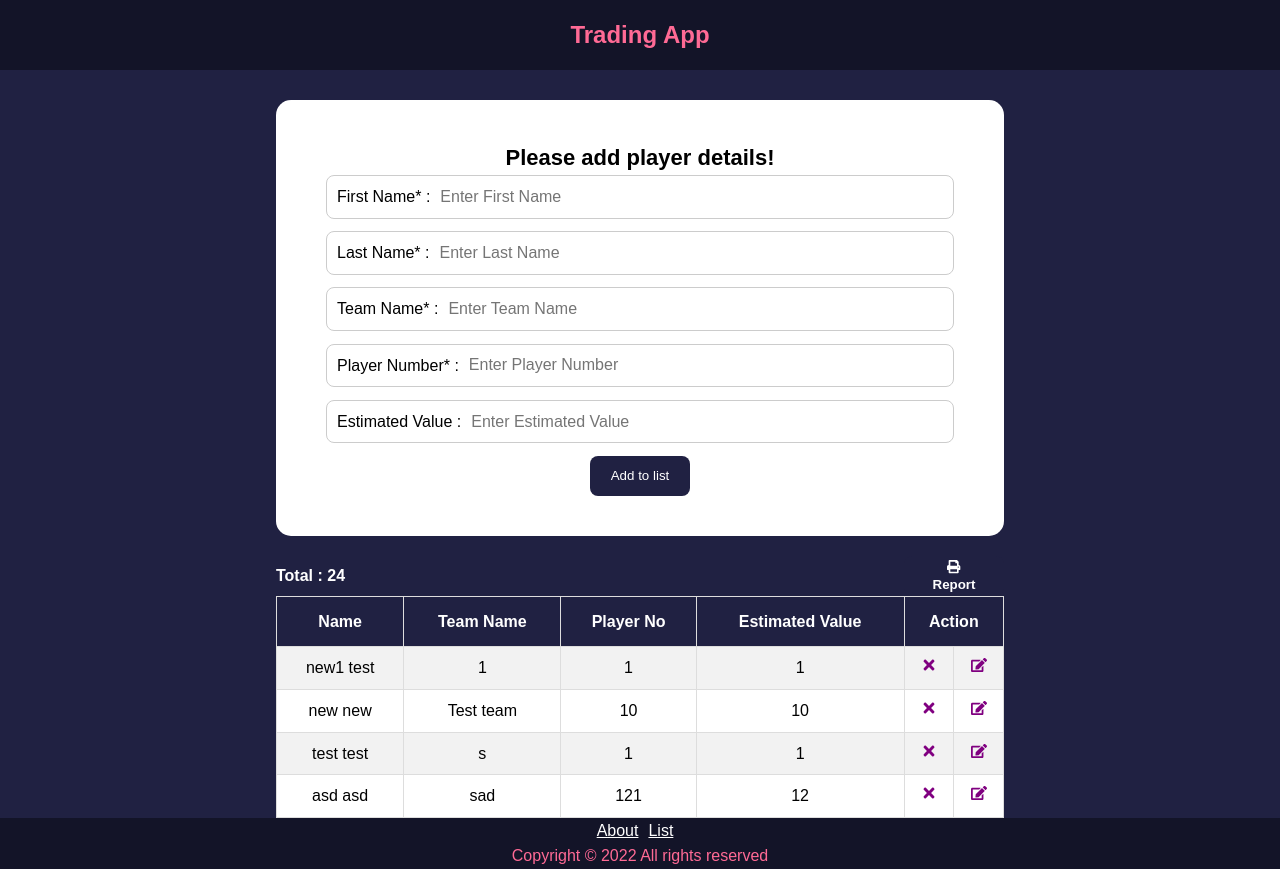
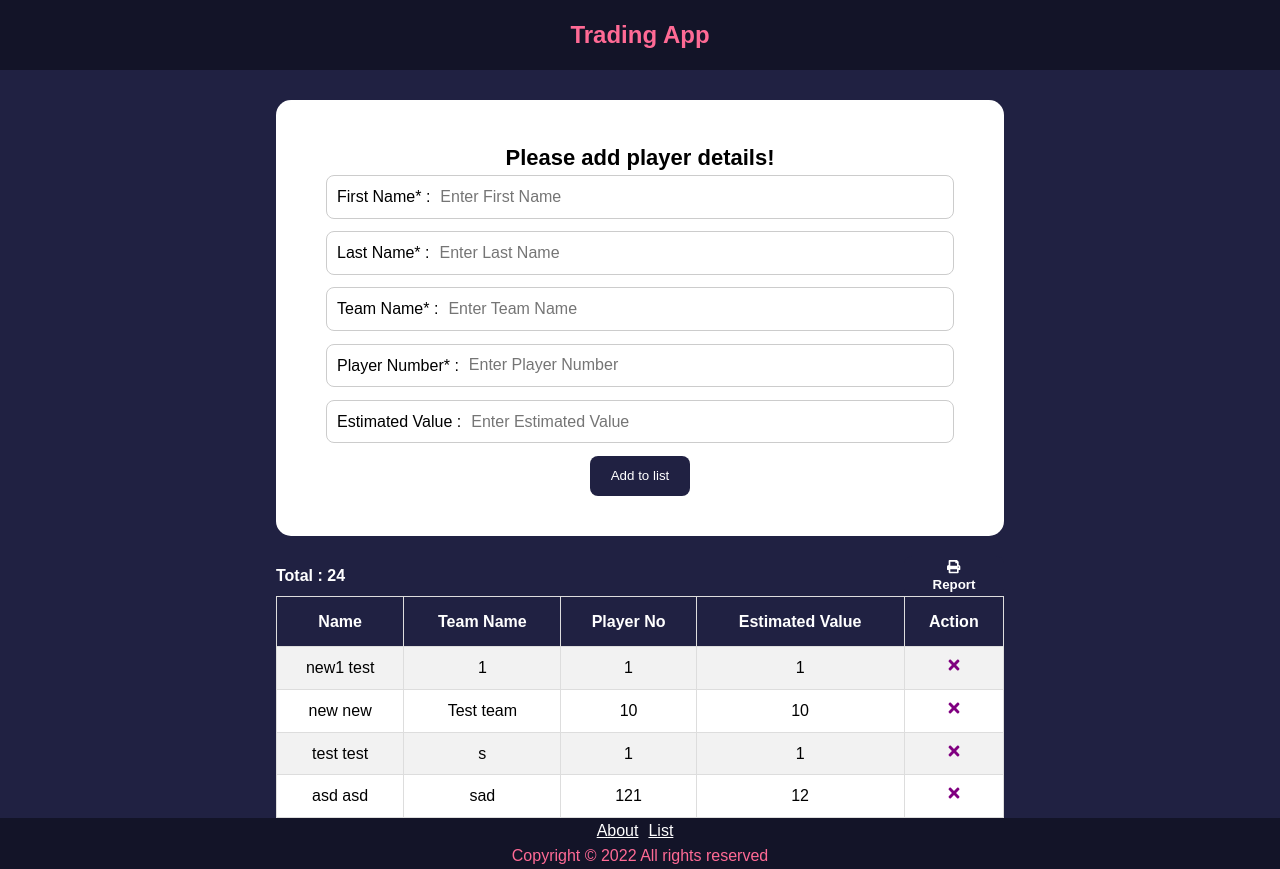
Before and after one commit to blessen131/Trading-app, a React (Create React App) app: page / in a window 1280 px wide. Built offline with nearby package versions, Linux system fonts and the light colour scheme; data requests are answered from the project's data file.

Commit message:
addded keys

```diff
--- a/src/components/TradingForm.jsx
+++ b/src/components/TradingForm.jsx
@@ -22,7 +22,12 @@ function TradingForm() {
   });
   const handleSubmit = (e) => {
     e.preventDefault();
-    if (inputs.firstName === "") {
+    if (
+      inputs.firstName === "" ||
+      inputs.lastName === "" ||
+      inputs.teamName === "" ||
+      inputs.playerNo === ""
+    ) {
       alert("Please fill all the required values");
     } else {
       addTradingData(inputs);
--- a/src/components/TradingLists.jsx
+++ b/src/components/TradingLists.jsx
@@ -1,5 +1,5 @@
 import React, { useContext } from "react";
-import { FaTimes, FaEdit } from "react-icons/fa";
+import { FaTimes } from "react-icons/fa";
 import TradingContext from "../context/TradingContext";
 function TradingLists() {
   const { tradingData, deleteTradingData } = useContext(TradingContext);
@@ -13,10 +13,10 @@ function TradingLists() {
             <th>Team Name</th>
             <th>Player No</th>
             <th>Estimated Value</th>
-            <th colSpan={2}>Action</th>
+            <th>Action</th>
           </tr>
           {tradingData.map((item) => (
-            <tr>
+            <tr key={item.id}>
               <td>{item.firstName + " " + item.lastName}</td>
               <td>{item.teamName}</td>
               <td>{item.playerNo}</td>
@@ -27,9 +27,9 @@ function TradingLists() {
                   onClick={() => deleteTradingData(item.id)}
                 />
               </td>
-              <td>
+              {/* <td>
                 <FaEdit color="purple" />
-              </td>
+              </td> */}
             </tr>
           ))}
         </tbody>
--- a/src/components/pages/List.jsx
+++ b/src/components/pages/List.jsx
@@ -1,4 +1,4 @@
-import React, { useContext, useEffect, useState } from "react";
+import React, { useContext, useState } from "react";
 import Button from "../shared/Button";
 import TradingContext from "../../context/TradingContext";
 import Card from "../shared/Card";
```
Also changed, not shown: 1 other file (tests, documents, lock files or other folders).
